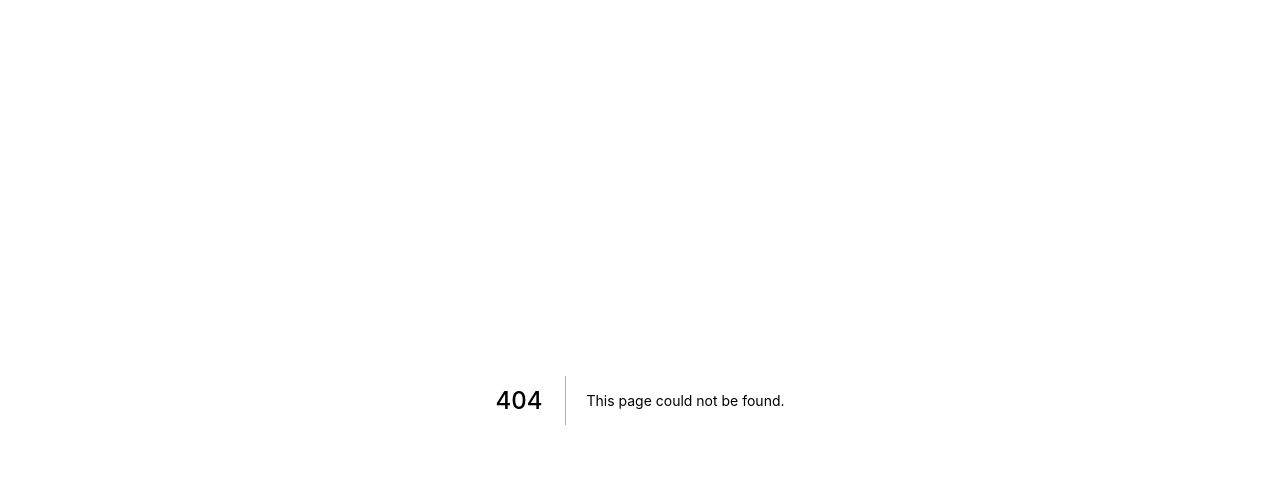
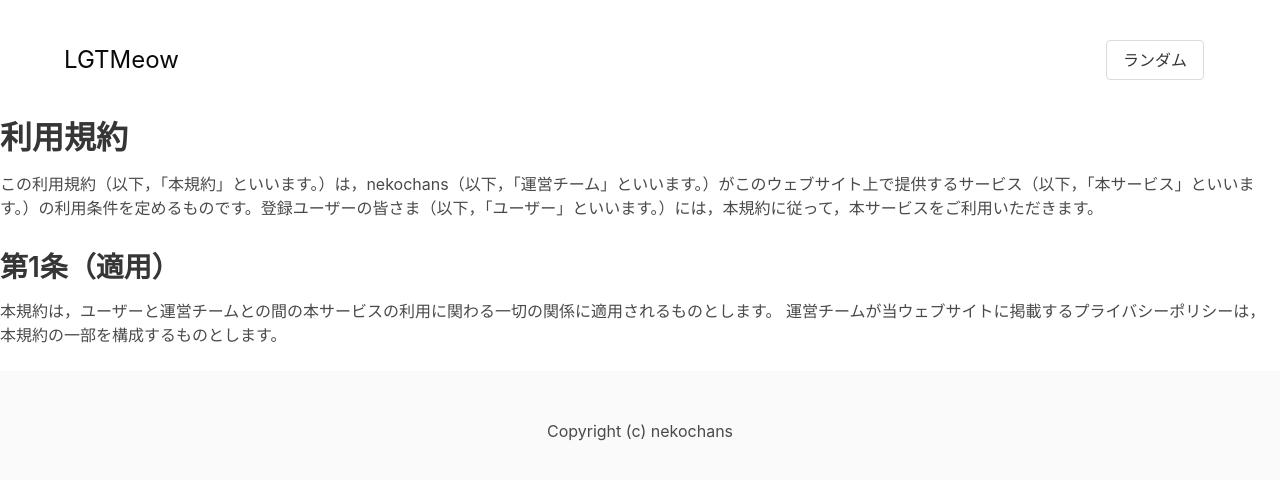
Before and after one commit to nekochans/lgtm-cat-frontend, a Next.js app: page /terms in a window 1280 px wide. Before the commit this address had no page. Shown: the top 480 px of the page. Built offline with nearby package versions, Linux system fonts and the light colour scheme; no server answers.

Commit message:
:sparkles: #14 Markdown形式の利用規約ファイルを表示させるページを追加

```diff
--- a/package.json
+++ b/package.json
@@ -25,6 +25,7 @@
     "next": "^10.0.6",
     "react": "^17.0.1",
     "react-dom": "^17.0.1",
+    "react-markdown": "^5.0.3",
     "sass": "^1.32.7"
   },
   "devDependencies": {
--- /dev/null
+++ b/src/components/Terms.tsx
@@ -0,0 +1,14 @@
+import React from 'react';
+import ReactMarkdown from 'react-markdown';
+
+type Props = {
+  terms: string;
+};
+
+const Terms: React.FC<Props> = ({ terms }: Props) => (
+  <div className="content">
+    <ReactMarkdown escapeHtml source={terms} />
+  </div>
+);
+
+export default Terms;
--- /dev/null
+++ b/src/docs/terms.md
@@ -0,0 +1,8 @@
+# 利用規約
+
+この利用規約（以下，「本規約」といいます。）は，nekochans（以下，「運営チーム」といいます。）がこのウェブサイト上で提供するサービス（以下，「本サービス」といいます。）の利用条件を定めるものです。登録ユーザーの皆さま（以下，「ユーザー」といいます。）には，本規約に従って，本サービスをご利用いただきます。
+
+## 第1条（適用）
+
+本規約は，ユーザーと運営チームとの間の本サービスの利用に関わる一切の関係に適用されるものとします。
+運営チームが当ウェブサイトに掲載するプライバシーポリシーは，本規約の一部を構成するものとします。
--- /dev/null
+++ b/src/pages/terms.tsx
@@ -0,0 +1,27 @@
+import fs from 'fs';
+import React from 'react';
+import { GetStaticProps, NextPage } from 'next';
+import Layout from '../components/Layout';
+import Terms from '../components/Terms';
+
+type Props = {
+  terms: string;
+};
+
+const TermsPage: NextPage<Props> = ({ terms }: Props) => (
+  <Layout title="LGTMeow 利用規約">
+    <Terms terms={terms} />
+  </Layout>
+);
+
+export const getStaticProps: GetStaticProps = async () => {
+  const fsPromise = fs.promises;
+
+  const terms = await fsPromise.readFile(`${process.cwd()}/src/docs/terms.md`, {
+    encoding: 'utf8',
+  });
+
+  return { props: { terms } };
+};
+
+export default TermsPage;
```
Also changed, not shown: 1 other file (tests, documents, lock files or other folders).
